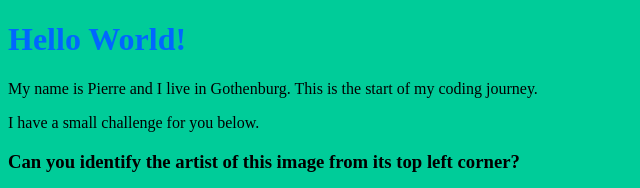
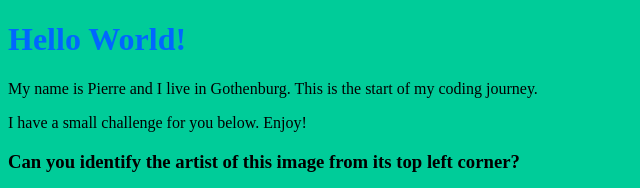
Before and after one commit to pierre-1/pierre-1.github.io, a plain HTML site: page index.html in a window 1280 px wide. Shown: the top 188 px of the page, 0-640 px from the left. Drawn offline with Linux system fonts and the light colour scheme.

Commit message:
Update of Intro on site

```diff
--- a/index.html
+++ b/index.html
@@ -18,7 +18,7 @@
 <body>
   <h1>Hello World!</h1>
   <p>My name is Pierre and I live in Gothenburg. This is the start of my coding journey.</p>
-  <p>I have a small challenge for you below.</p>
+  <p>I have a small challenge for you below. Enjoy!</p>
   <h3> <b>Can you identify the artist of this image from its top left corner?</b></h3>
   <iframe img src="images/Monet_Meadow-with-Poplars.jpg" alt="Meadow" width="320" height="240"></iframe>
 </body>
```
